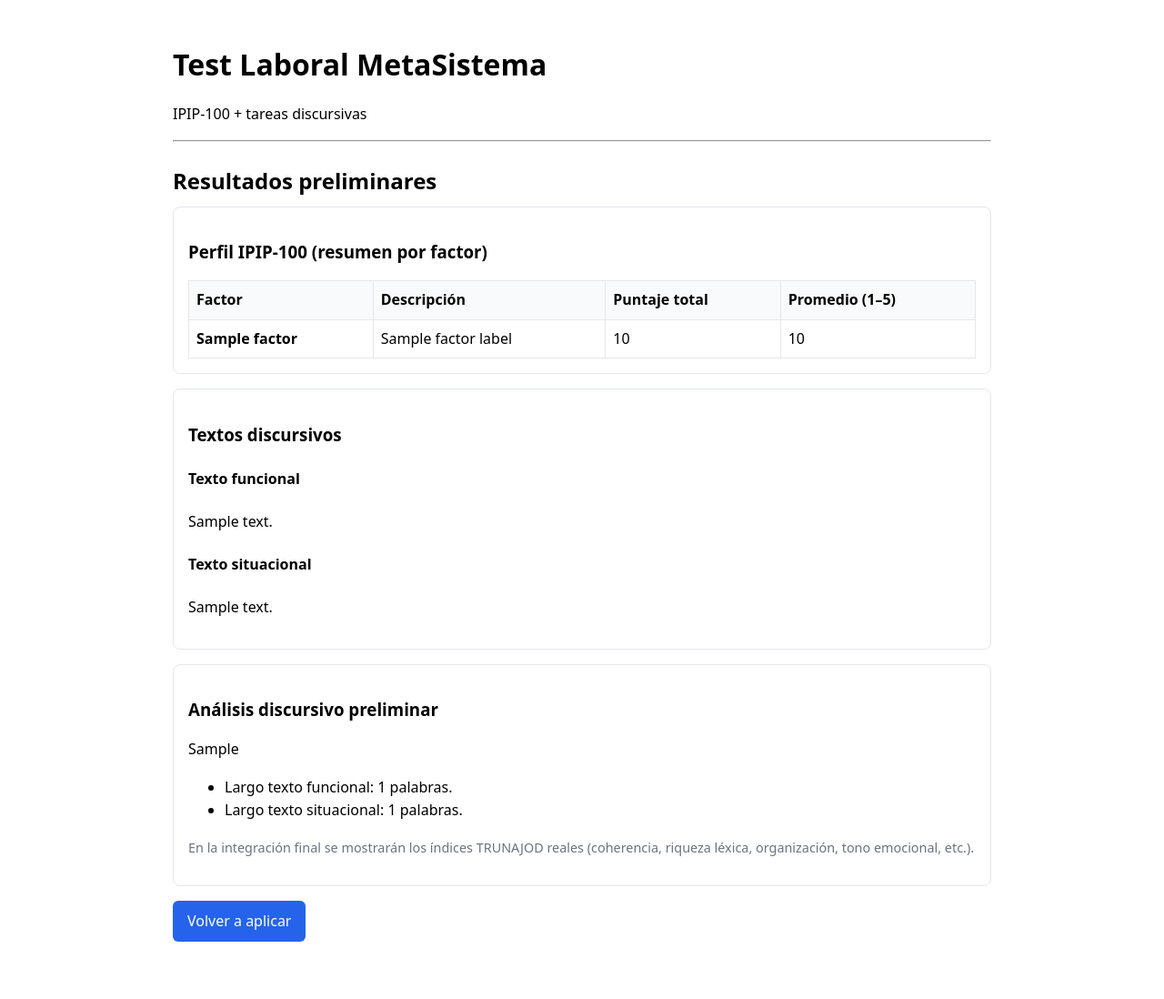
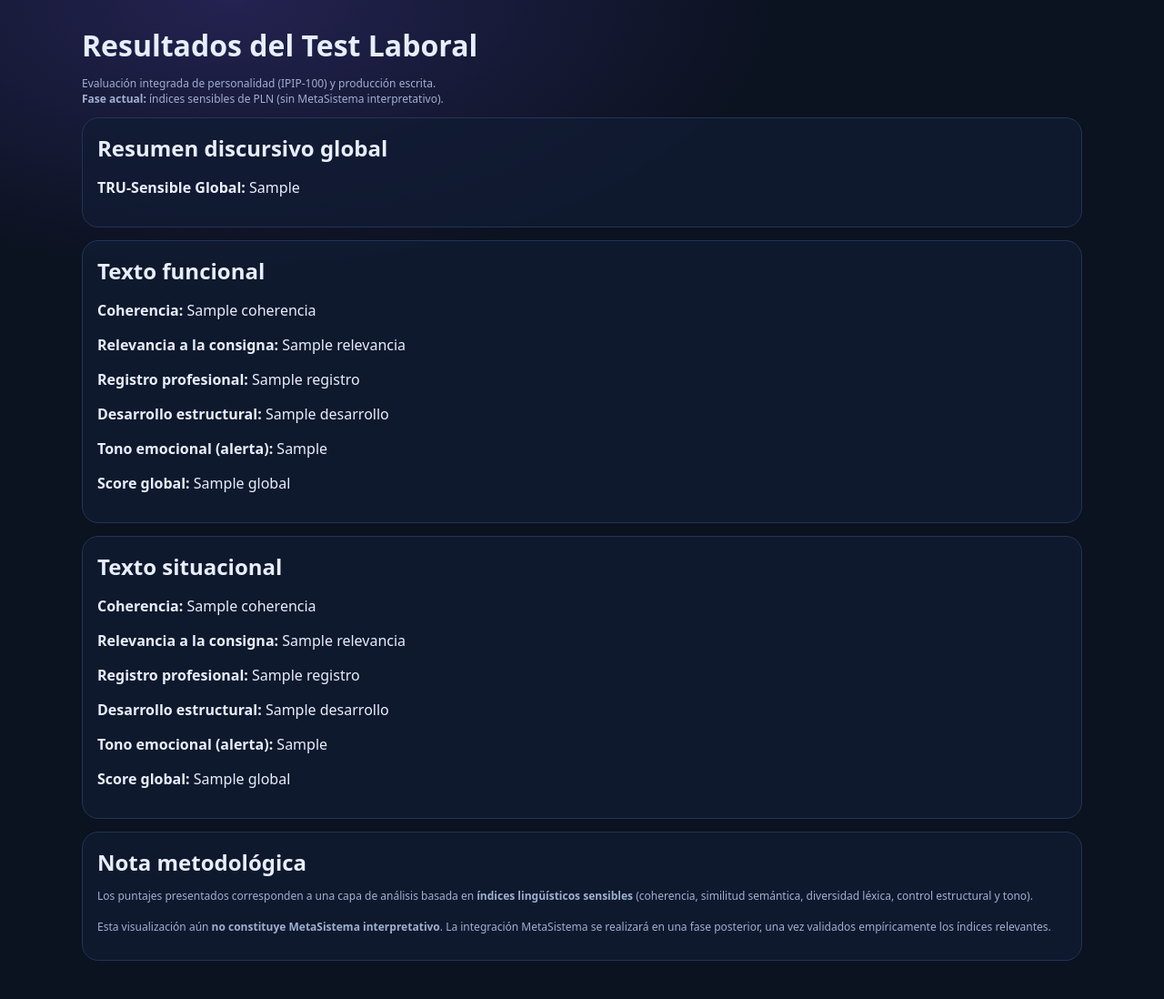
Before and after one commit to christiansotofajardo-cpu/test-laboral-metasistema, a FastAPI app: template templates/result.html in a window 1280 px wide. Shown: the whole page at 91% size. Before the commit the page ends 1035 px from the top, so only its background shows below. Run offline with FastAPI, Linux system fonts and the light colour scheme; the template is opened without the code that fills it: most values are stand-ins (such as "Sample title", 1, 10 or a date in 2020).

Commit message:
Update result.html

```diff
--- a/templates/result.html
+++ b/templates/result.html
@@ -1,65 +1,93 @@
-{% extends "base.html" %}
+<!DOCTYPE html>
+<html lang="es">
+<head>
+  <meta charset="UTF-8">
+  <title>Resultados · Test Laboral MetaSistema</title>
 
-{% block content %}
-<h2>Resultados preliminares</h2>
+  <!-- Estilos MetaSistema -->
+  <link rel="stylesheet" href="/static/style.css">
+
+</head>
+<body>
+
+  <div class="container">
+
+    <h1>Resultados del Test Laboral</h1>
+    <p class="small">
+      Evaluación integrada de personalidad (IPIP-100) y producción escrita.
+      <br>
+      <strong>Fase actual:</strong> índices sensibles de PLN (sin MetaSistema interpretativo).
+    </p>
+
+    <!-- ========================= -->
+    <!-- RESUMEN DISCURSIVO GLOBAL -->
+    <!-- ========================= -->
 
     <div class="card">
-    <h3>Perfil IPIP-100 (resumen por factor)</h3>
+      <h2>Resumen discursivo global</h2>
 
-    <table>
-        <thead>
-            <tr>
-                <th>Factor</th>
-                <th>Descripción</th>
-                <th>Puntaje total</th>
-                <th>Promedio (1–5)</th>
-            </tr>
-        </thead>
-
-        <tbody>
-        {% for factor, total in scores.items() %}
-            <tr>
-                <td><strong>{{ factor }}</strong></td>
-                <td>{{ factor_labels[factor] }}</td>
-                <td>{{ total }}</td>
-                <td>
-                    {% if avg_scores[factor] is not none %}
-                        {{ avg_scores[factor] }}
+      {% if analisis_discursivo and analisis_discursivo.scores_sensibles %}
+        <p>
+          <strong>TRU-Sensible Global:</strong>
+          {{ analisis_discursivo.scores_sensibles.global_promedio }}
+        </p>
       {% else %}
-                        -
+        <p>No hay análisis discursivo disponible.</p>
       {% endif %}
-                </td>
-            </tr>
-        {% endfor %}
-        </tbody>
-    </table>
     </div>
 
+    <!-- ========================= -->
+    <!-- TEXTO FUNCIONAL -->
+    <!-- ========================= -->
+
     <div class="card">
-    <h3>Textos discursivos</h3>
+      <h2>Texto funcional</h2>
 
-    <h4>Texto funcional</h4>
-    <p>{{ texto_funcional | e }}</p>
+      {% set sf = analisis_discursivo.scores_sensibles.funcional %}
 
-    <h4>Texto situacional</h4>
-    <p>{{ texto_situacional | e }}</p>
+      <p><strong>Coherencia:</strong> {{ sf.coherencia }}</p>
+      <p><strong>Relevancia a la consigna:</strong> {{ sf.relevancia }}</p>
+      <p><strong>Registro profesional:</strong> {{ sf.registro }}</p>
+      <p><strong>Desarrollo estructural:</strong> {{ sf.desarrollo }}</p>
+      <p><strong>Tono emocional (alerta):</strong> {{ sf.alerta_emocion }}</p>
+      <p><strong>Score global:</strong> {{ sf.global }}</p>
     </div>
 
+    <!-- ========================= -->
+    <!-- TEXTO SITUACIONAL -->
+    <!-- ========================= -->
+
     <div class="card">
-    <h3>Análisis discursivo preliminar</h3>
-    <p>{{ analisis_discursivo.comentario_general }}</p>
+      <h2>Texto situacional</h2>
 
-    <ul>
-        <li>Largo texto funcional: {{ analisis_discursivo.texto_funcional_length }} palabras.</li>
-        <li>Largo texto situacional: {{ analisis_discursivo.texto_situacional_length }} palabras.</li>
-    </ul>
+      {% set ss = analisis_discursivo.scores_sensibles.situacional %}
 
-    <p style="font-size:0.9rem; color:#6b7280;">
-        En la integración final se mostrarán los índices TRUNAJOD reales
-        (coherencia, riqueza léxica, organización, tono emocional, etc.).
+      <p><strong>Coherencia:</strong> {{ ss.coherencia }}</p>
+      <p><strong>Relevancia a la consigna:</strong> {{ ss.relevancia }}</p>
+      <p><strong>Registro profesional:</strong> {{ ss.registro }}</p>
+      <p><strong>Desarrollo estructural:</strong> {{ ss.desarrollo }}</p>
+      <p><strong>Tono emocional (alerta):</strong> {{ ss.alerta_emocion }}</p>
+      <p><strong>Score global:</strong> {{ ss.global }}</p>
+    </div>
+
+    <!-- ========================= -->
+    <!-- NOTA METODOLÓGICA -->
+    <!-- ========================= -->
+
+    <div class="card">
+      <h2>Nota metodológica</h2>
+      <p class="small">
+        Los puntajes presentados corresponden a una capa de análisis basada en
+        <strong>índices lingüísticos sensibles</strong> (coherencia, similitud semántica,
+        diversidad léxica, control estructural y tono).
+        <br><br>
+        Esta visualización aún <strong>no constituye MetaSistema interpretativo</strong>.
+        La integración MetaSistema se realizará en una fase posterior, una vez validados
+        empíricamente los índices relevantes.
       </p>
     </div>
 
-<a href="/test" class="btn btn-primary">Volver a aplicar</a>
+  </div>
 
-{% endblock %}
+</body>
+</html>
```
Lines whose indentation alone changed are shown as unchanged.
